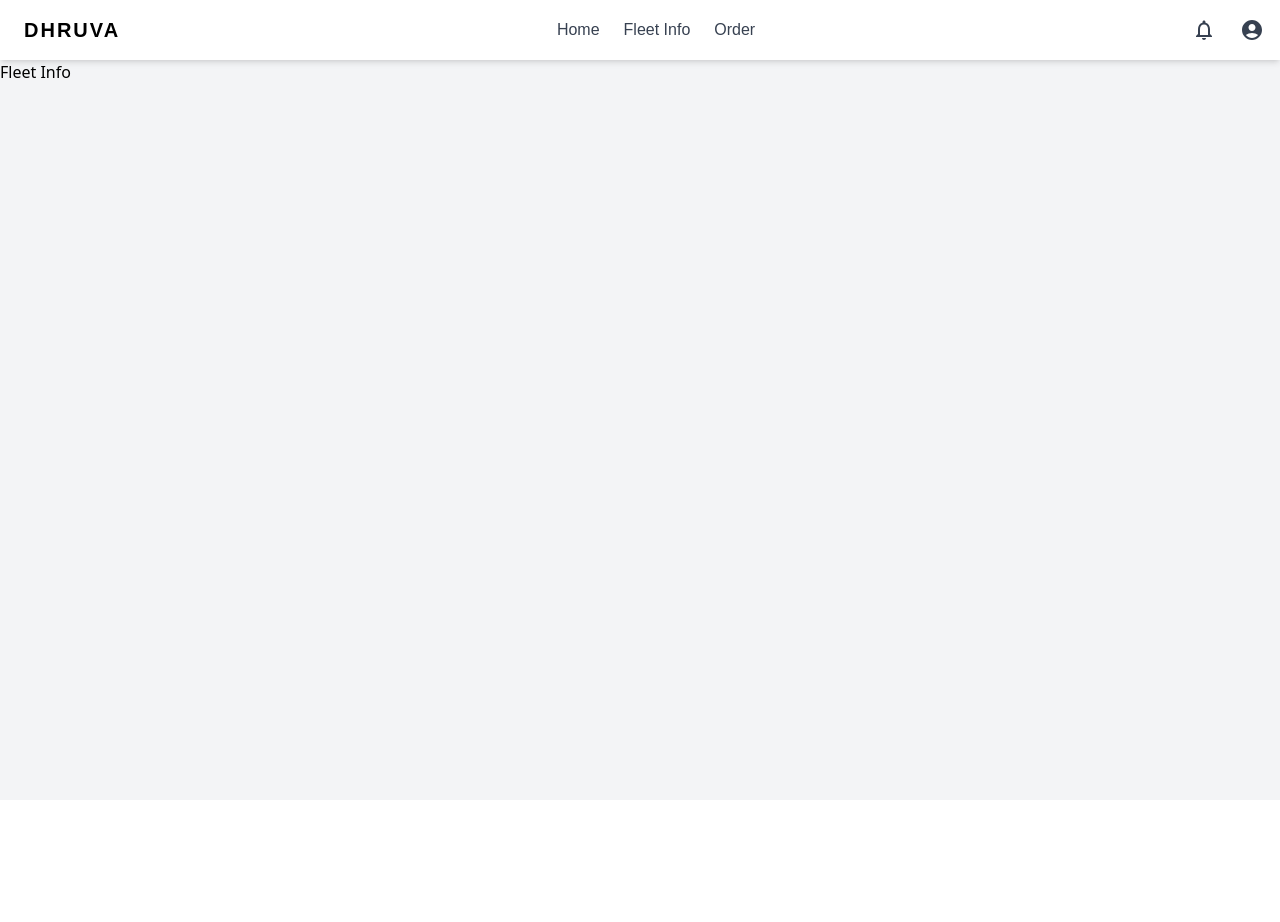
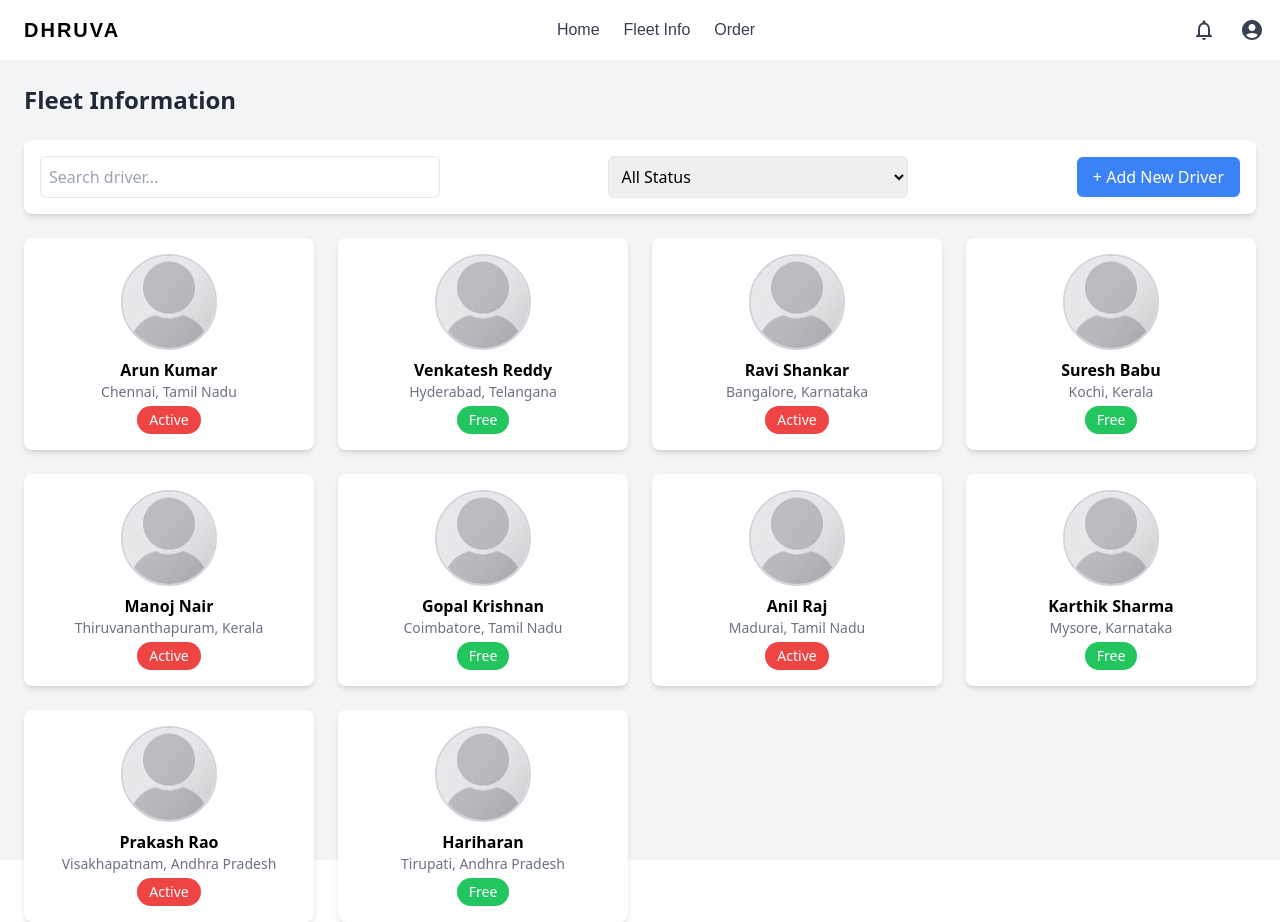
Before and after one commit to madhumithadasarathy/DhruvaDashboard, a React (Vite) app in the folder my-project/: page /fleet-info in a window 1280 px wide. Before the commit the page ends 800 px from the top, so only its background shows below. Built offline with nearby package versions, Linux system fonts and the light colour scheme.

Commit message:
Built the layout for FleetInfo.jsx

```diff
--- a/my-project/src/components/FleetInfo.jsx
+++ b/my-project/src/components/FleetInfo.jsx
@@ -1,11 +1,85 @@
-import React from 'react'
+import React, { useState } from "react";
 
-function FleetInfo() {
+const fleetData = [
+  { id: 1, name: "Arun Kumar", image: "/image.png", location: "Chennai, Tamil Nadu", status: "Active" },
+  { id: 2, name: "Venkatesh Reddy", image: "/image.png", location: "Hyderabad, Telangana", status: "Free" },
+  { id: 3, name: "Ravi Shankar", image: "/image.png", location: "Bangalore, Karnataka", status: "Active" },
+  { id: 4, name: "Suresh Babu", image: "/image.png", location: "Kochi, Kerala", status: "Free" },
+  { id: 5, name: "Manoj Nair", image: "/image.png", location: "Thiruvananthapuram, Kerala", status: "Active" },
+  { id: 6, name: "Gopal Krishnan", image: "/image.png", location: "Coimbatore, Tamil Nadu", status: "Free" },
+  { id: 7, name: "Anil Raj", image: "/image.png", location: "Madurai, Tamil Nadu", status: "Active" },
+  { id: 8, name: "Karthik Sharma", image: "/image.png", location: "Mysore, Karnataka", status: "Free" },
+  { id: 9, name: "Prakash Rao", image: "/image.png", location: "Visakhapatnam, Andhra Pradesh", status: "Active" },
+  { id: 10, name: "Hariharan", image: "/image.png", location: "Tirupati, Andhra Pradesh", status: "Free" },
+];
+
+const FleetInfo = () => {
+  const [searchTerm, setSearchTerm] = useState("");
+  const [filterStatus, setFilterStatus] = useState("");
+
+  // Filtered list based on search and status filter
+  const filteredFleet = fleetData.filter((driver) => {
+    return (
+      driver.name.toLowerCase().includes(searchTerm.toLowerCase()) &&
+      (filterStatus === "" || driver.status === filterStatus)
+    );
+  });
+
   return (
-    <div>
-      Fleet Info
+    <div className="p-6 bg-gray-100 min-h-screen">
+      <h1 className="text-2xl font-bold text-gray-800 mb-6">Fleet Information</h1>
+
+      {/* Search, Filter, and Add Driver */}
+      <div className="flex flex-col md:flex-row md:items-center md:justify-between bg-white p-4 rounded-lg shadow-md mb-6">
+        {/* Search Input */}
+        <input
+          type="text"
+          placeholder="Search driver..."
+          className="border p-2 rounded-md w-full md:w-1/3"
+          value={searchTerm}
+          onChange={(e) => setSearchTerm(e.target.value)}
+        />
+
+        {/* Filter Dropdown */}
+        <select
+          className="border p-2 rounded-md w-full md:w-1/4 mt-2 md:mt-0"
+          value={filterStatus}
+          onChange={(e) => setFilterStatus(e.target.value)}
+        >
+          <option value="">All Status</option>
+          <option value="Active">Active</option>
+          <option value="Free">Free</option>
+        </select>
+
+        {/* Add New Driver Button */}
+        <button className="bg-blue-500 text-white px-4 py-2 rounded-md mt-2 md:mt-0">
+          + Add New Driver
+        </button>
+      </div>
+
+      {/* Fleet Grid */}
+      <div className="grid grid-cols-2 md:grid-cols-3 lg:grid-cols-4 gap-6">
+        {filteredFleet.map((driver) => (
+          <div key={driver.id} className="flex flex-col items-center bg-white p-4 rounded-lg shadow-md">
+            <img
+              src={driver.image}
+              alt={driver.name}
+              className="w-24 h-24 rounded-full object-cover border-2 border-gray-300"
+            />
+            <p className="mt-2 font-semibold">{driver.name}</p>
+            <p className="text-gray-500 text-sm">{driver.location}</p>
+            <span
+              className={`mt-1 px-3 py-1 text-white rounded-full text-sm ${
+                driver.status === "Active" ? "bg-red-500" : "bg-green-500"
+              }`}
+            >
+              {driver.status}
+            </span>
+          </div>
+        ))}
+      </div>
     </div>
-  )
-}
+  );
+};
 
-export default FleetInfo
+export default FleetInfo;
```
Also changed, not shown: my-project/public/image.png (added).
